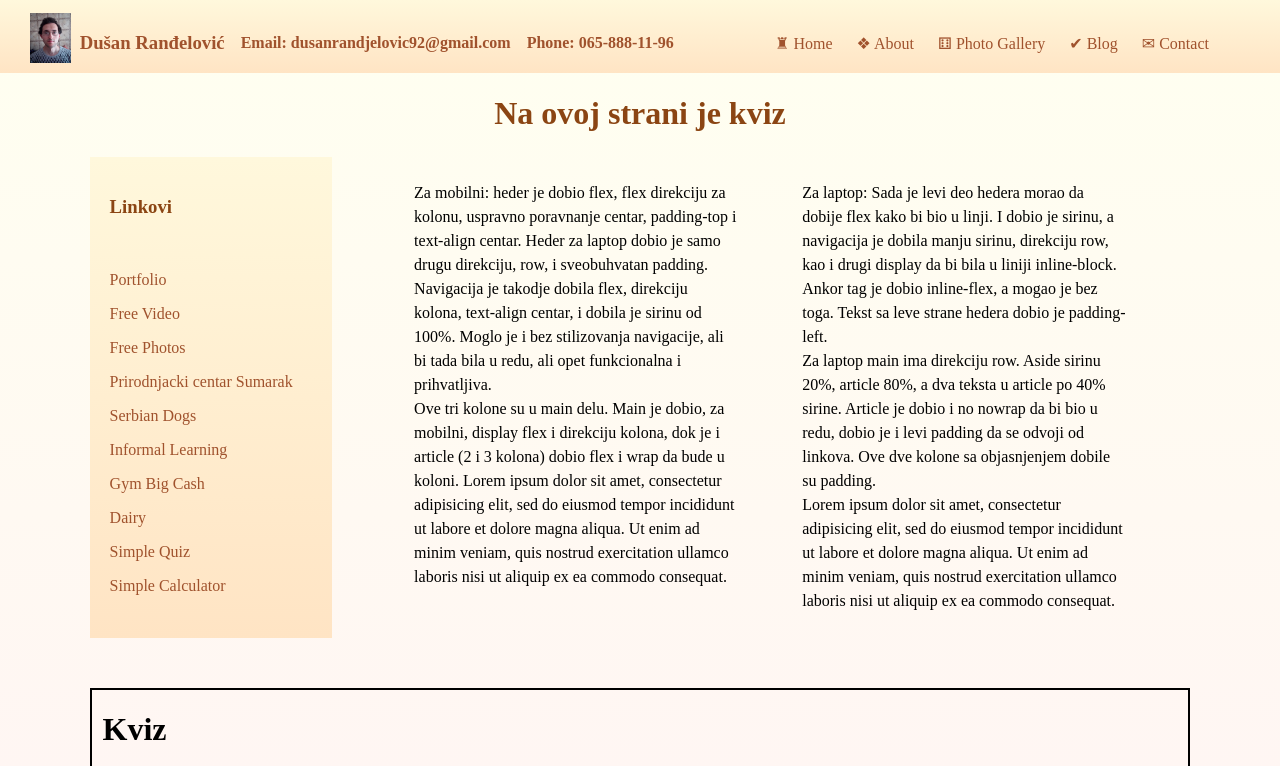
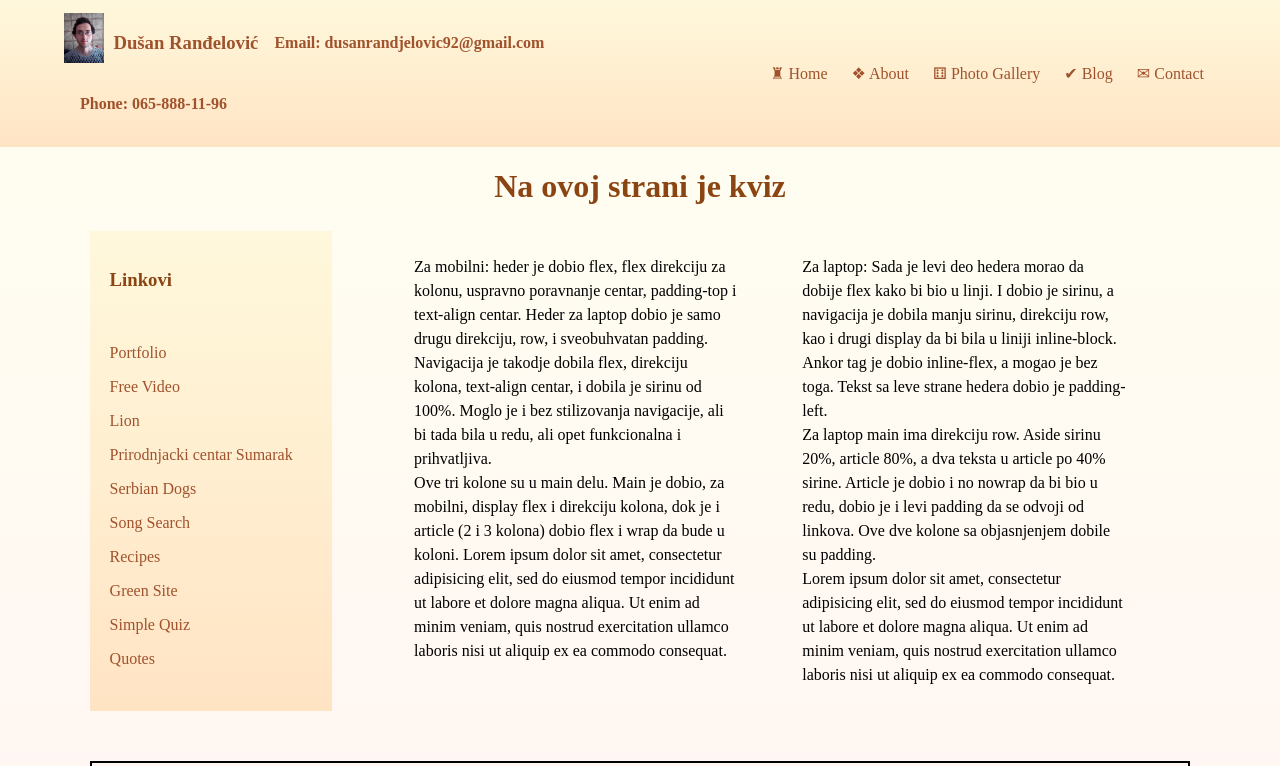
Before and after one commit to dusanrandjelovic/flexsajt, a plain HTML site: page about.html in a window 1280 px wide. Shown: the top 766 px of the page. Drawn offline with Linux system fonts and the light colour scheme.

Commit message:
Add files via upload

```diff
--- a/about.html
+++ b/about.html
@@ -64,11 +64,12 @@
   @media (min-width: 748px) {
     header {
       flex-direction: row;
+      padding: 1% 5%;
     }
     header div {
       display: flex;
       width: 55%;
-      justify-content: center;
+      flex-wrap: wrap;
       /*border: 1px solid green;*/
     }
     header div h3 {
@@ -80,7 +81,8 @@
     header nav {
       flex-direction: row;
       width: 45%;
-      justify-content: center;
+      justify-content: flex-end;
+      flex-wrap: wrap;
     /*  border: 1px solid green;*/
     }
     header nav a {
@@ -155,16 +157,16 @@
 <aside>
   <h3 style="color: SaddleBrown;">Linkovi</h3>
   <br>
-  <p><a href="https://dusanrandjelovic.github.io/Portfolio/index.html" target="_blank">Portfolio</a></p>
+  <p><a href="https://dusanrandjelovic.github.io/dusanrandjelovic/" target="_blank">Portfolio</a></p>
   <p><a href="https://dusanrandjelovic.github.io/dusan/" target="_blank">Free Video</a></p>
-  <p><a href="https://dusanrandjelovic.github.io/freephotos/#ph1" target="_blank">Free Photos</a></p>
-  <p><a href="https://prirodnjackicentarsumarak.000webhostapp.com/" target="_blank">Prirodnjacki centar Sumarak</a></p>
-  <p><a href="https://prirodnjackicentarsumarak.000webhostapp.com/" target="_blank">Serbian Dogs</a></p>
-  <p><a href="https://informalnoucenje.000webhostapp.com/" target="_blank">Informal Learning</a></p>
-  <p><a href="https://codepen.io/dusanrandjelovic/full/eEdjJj/" target="_blank">Gym Big Cash</a></p>
-  <p><a href="https://codepen.io/dusanrandjelovic/full/jLgVVz/" target="_blank">Dairy</a></p>
+  <p><a href="https://durasite.000webhostapp.com" target="_blank">Lion</a></p>
+  <p><a href="https://dusanrandjelovic.github.io/sumarak/" target="_blank">Prirodnjacki centar Sumarak</a></p>
+  <p><a href="https://dusanrandjelovic.github.io/serbiandogs/" target="_blank">Serbian Dogs</a></p>
+  <p><a href="https://dusanrandjelovic.github.io/songsearch/" target="_blank">Song Search</a></p>
+  <p><a href="https://dusanrandjelovic.github.io/recepti/" target="_blank">Recipes</a></p>
+  <p><a href="https://dusanrandjelovic.github.io/greensite/" target="_blank">Green Site</a></p>
   <p><a href="https://dusanrandjelovic.github.io/simplequiz/" target="_blank">Simple Quiz</a></p>
-  <p><a href="https://dusanrandjelovic.github.io/simplequiz/" target="_blank">Simple Calculator</a></p>
+  <p><a href="https://dusanrandjelovic.github.io/quotes/" target="_blank">Quotes</a></p>
 </aside>
 
 
```
